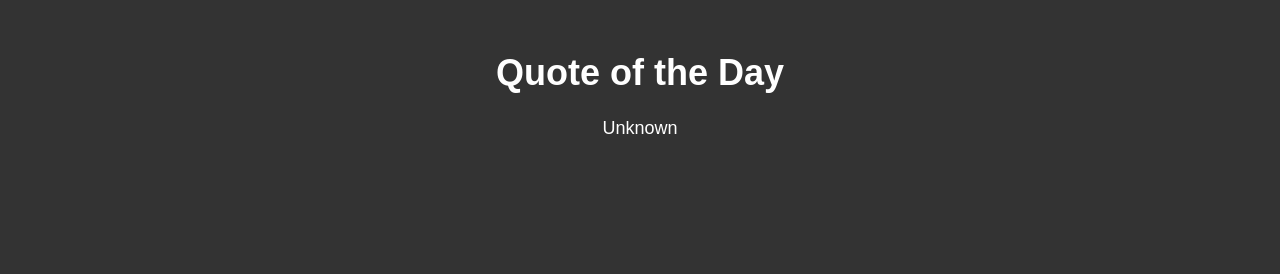
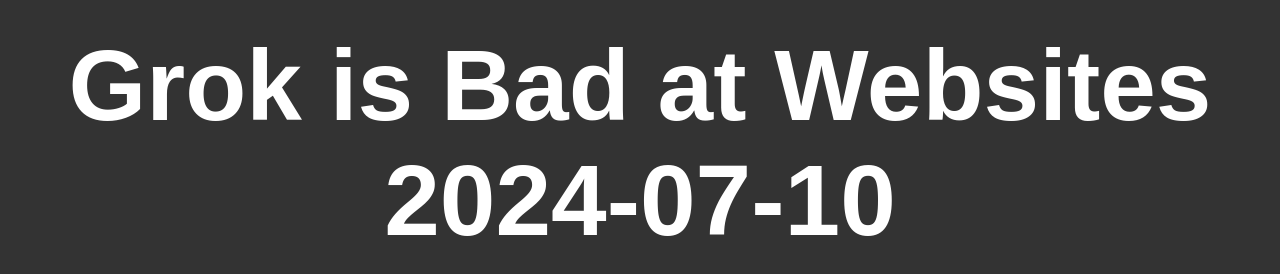
Before and after one commit to barpig/nostr, a plain HTML site: page index.html in a window 1280 px wide. Drawn offline with Linux system fonts and the light colour scheme.

Commit message:
Update index.html
.

```diff
--- a/index.html
+++ b/index.html
@@ -1,7 +1,7 @@
 <!DOCTYPE html>
 <html>
 <head>
-    <title>Quote of the Day</title>
+    <title>Grok is Bad at Websites 2024-07-10</title>
     <style>
         body {
             background-color: #333;
@@ -11,42 +11,12 @@
             padding: 20px;
         }
         h1 {
-            font-size: 36px;
-        }
-        .quote {
-            font-size: 24px;
-            margin-bottom: 20px;
-        }
-        .author {
-            font-size: 18px;
-            margin-top: 10px;
+            font-size: 100px;
+            margin: 0;
         }
     </style>
 </head>
 <body>
-    <h1>Quote of the Day</h1>
-    <div class="quote">The greatest glory in living lies not in never falling, but in rising every time we fall.</div>
-    <div class="author">Nelson Mandela</div>
-    <script>
-        // Load quotes from a text file
-        const quotes = [];
-        fetch('quotes.txt')
-            .then(response => response.text())
-            .then(text => {
-                const lines = text.split('\n');
-                lines.forEach(line => {
-                    quotes.push(line.trim());
-                });
-            });
-
-        // Get a random quote for today
-        const today = new Date();
-        const day = today.getDate();
-        const quoteIndex = day % quotes.length;
-        const randomQuote = quotes[quoteIndex];
-
-        document.querySelector(".quote").textContent = randomQuote;
-        document.querySelector(".author").textContent = "Unknown"; // Replace with actual author if available
-    </script>
+    <h1>Grok is Bad at Websites 2024-07-10</h1>
 </body>
 </html>
```
